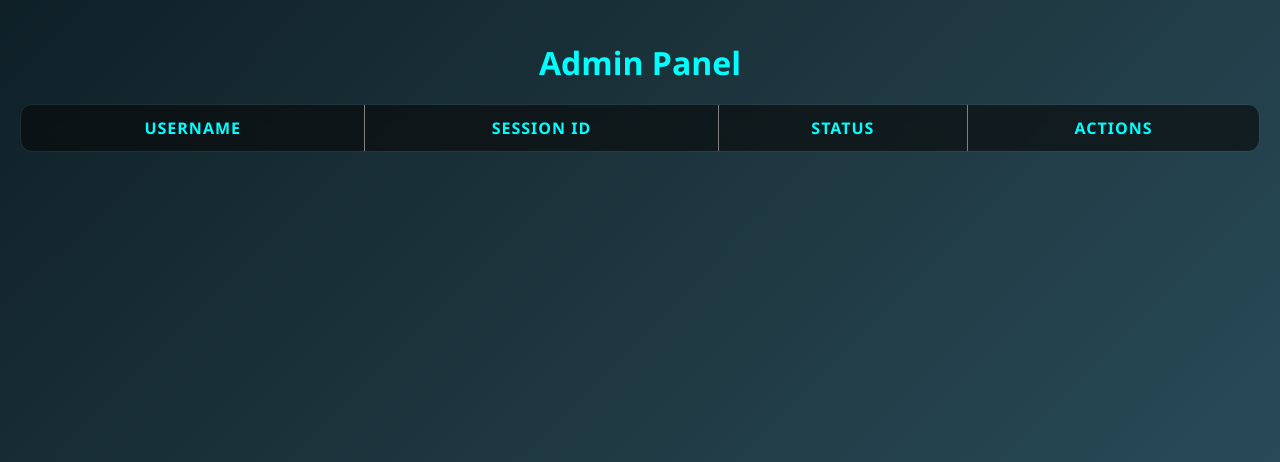
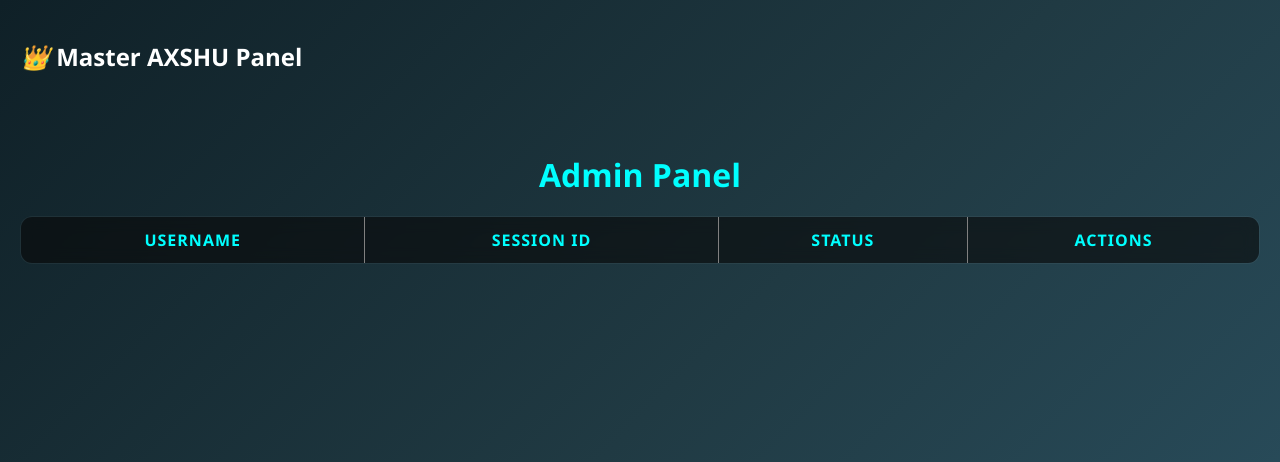
Before and after one commit to Outlook2530/AXSHU-PANEL, a Flask app: page /admin in a window 1280 px wide. Shown: the top 462 px of the page. Run offline with Flask 3, Linux system fonts and the light colour scheme; lists and menus that the app fills with data are empty.

Commit message:
Update admin.html

```diff
--- a/templates/admin.html
+++ b/templates/admin.html
@@ -2,10 +2,16 @@
 <html lang="en">
 <head>
   <meta charset="UTF-8">
-  <title>Admin Panel</title>
+  <title>Master AXSHU Panel</title>
   <link rel="stylesheet" href="/static/style.css">
 </head>
 <body>
+  <!-- 🔥 Stylish Header -->
+  <header class="admin-header">
+    <h2><i class="crown">👑</i> Master AXSHU Panel</h2>
+  </header>
+
+  <main style="margin-top: 80px;">
     <h1>Admin Panel</h1>
     <table border="1" cellpadding="8" cellspacing="0">
       <thead>
@@ -18,6 +24,7 @@
       </thead>
       <tbody id="sessionTable"></tbody>
     </table>
+  </main>
 
   <div id="toast"></div>
 
```
Lines whose indentation alone changed are shown as unchanged.
